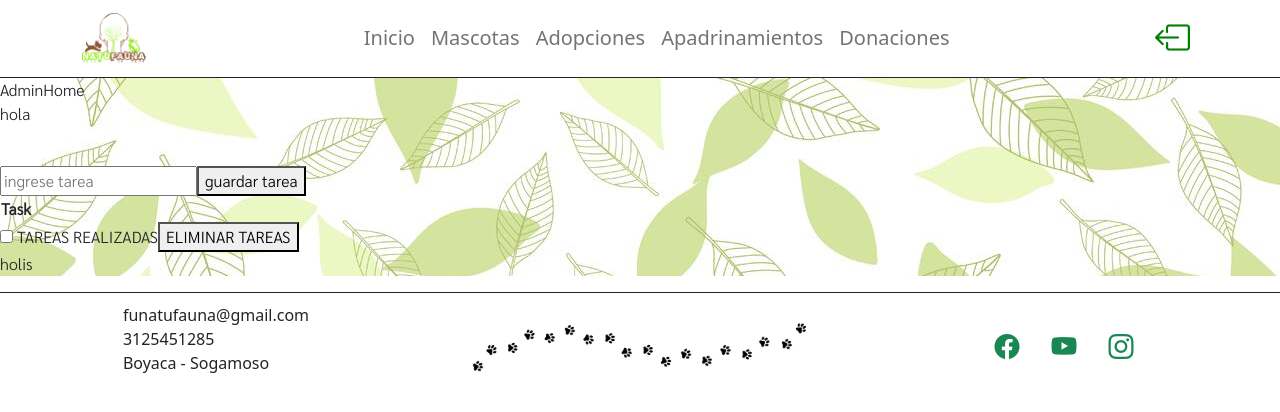
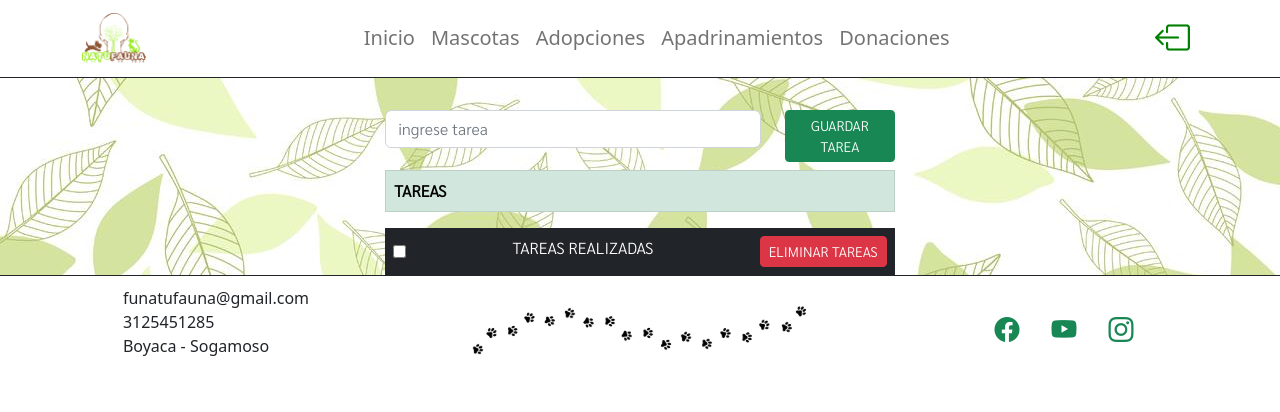
Before and after one commit to juanescastro29/Natufauna, a React (Create React App) app in the folder natufaunafrontend/: page /admin in a window 1280 px wide. Shown: the top 412 px of the page. Built offline with nearby package versions, Linux system fonts and the light colour scheme; sample sign-in values are in the browser's storage.

Commit message:
table task

```diff
--- a/natufaunafrontend/src/components/Card.js
+++ b/natufaunafrontend/src/components/Card.js
@@ -2,7 +2,7 @@
 import { NavLink } from "react-router-dom";
 import { UserContext } from "../context/UserContext";
 import PropTypes from "prop-types";
-import "./Card.css";
+import "./card.css";
 import { AdoptionPetContext } from "../context/AdoptionPetContext";
 
 function Card({
--- a/natufaunafrontend/src/components/TaskCreator.js
+++ b/natufaunafrontend/src/components/TaskCreator.js
@@ -11,15 +11,19 @@
   };
 
   return (
-    <form onSubmit={handleSubmit}>
+    <form onSubmit={handleSubmit} className="my-2 row">
+      <div className="col-9">
       <input
         type="text"
         placeholder="ingrese tarea"
         value={newtask}
         onChange={(e) => setTask(e.target.value)}
+        className="form-control"
       />
-
-      <button> guardar tarea</button>
+      </div>
+      <div className="col-3">
+      <button className="btn btn-success btn-sm"> GUARDAR TAREA </button>
+      </div>
     </form>
   );
 };
--- a/natufaunafrontend/src/components/TaskRow.js
+++ b/natufaunafrontend/src/components/TaskRow.js
@@ -2,7 +2,7 @@
     return(
 
         <tr>
-        <td>
+        <td className="d-flex justify-content-between">
           {task.name}
           <input
             type="checkbox"
--- a/natufaunafrontend/src/components/TaskTable.js
+++ b/natufaunafrontend/src/components/TaskTable.js
@@ -15,10 +15,10 @@
 
     return(
 
-<table>
+<table className="table table-light table striped table-bordered border-secundary">
         <thead>
-          <tr>
-            <th>Task</th>
+          <tr className="table-success">
+            <th>TAREAS</th>
           </tr>
         </thead>
         <tbody>
--- a/natufaunafrontend/src/components/Visibility.js
+++ b/natufaunafrontend/src/components/Visibility.js
@@ -5,13 +5,14 @@
     }
 }
 return (
-<div>
+<div className="bg-dark d-flex justify-content-between text-white
+text-center p-2 border-primary">
         <input
           type="checkbox"
           onChange={(e) => setShowCompleted(e.target.checked)}
         />{" "}
         <label> TAREAS REALIZADAS</label>
-      <button onClick={handleDelete}>
+      <button onClick={handleDelete} className="btn btn-danger btn-sm">
         ELIMINAR TAREAS
       </button>
 
--- a/natufaunafrontend/src/pages/AdminPages/AdminHome.js
+++ b/natufaunafrontend/src/pages/AdminPages/AdminHome.js
@@ -31,9 +31,9 @@
 
   return (
     <div className="background">
-      AdminHome
-      <p> hola</p>
+
       <br />
+      <div className="container col-md-5 offset-md-4">
       <TaskCreator createTask={createTask} />
       <TaskTable tasks={taskItems} setTask={setTask} />
       <Visibility
@@ -47,7 +47,7 @@
           showCompleted={showCompleted}
         />
       )}
-      <p>holis</p>
+    </div>
     </div>
   );
 };
```
